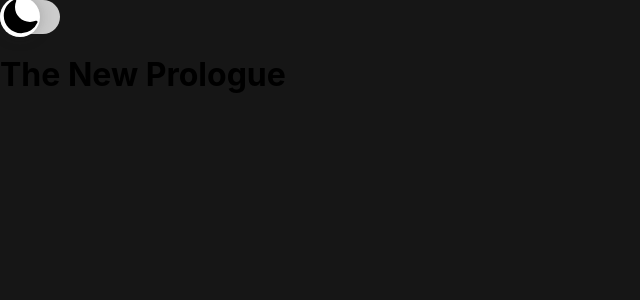
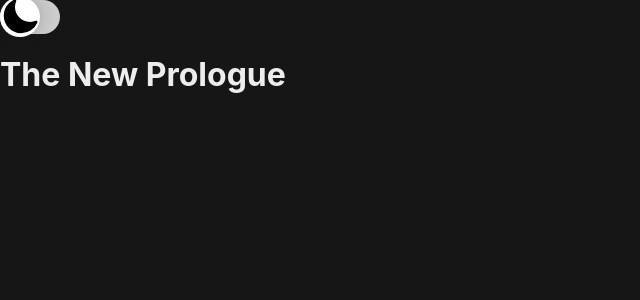
Before and after one commit to dhrleandro/lixlr, a React (Create React App) app: page / in a window 1280 px wide. Shown: the top 300 px of the page, without its empty margins (0-640 px from the left). Built offline with nearby package versions, Linux system fonts and the light colour scheme.

Commit message:
Text component

```diff
--- a/src/App.tsx
+++ b/src/App.tsx
@@ -2,6 +2,7 @@ import React from "react";
 import { ThemeContext } from "./context/ThemeContext";
 import Container from "./components/Container";
 import ThemeSwitcher from "./components/ThemeSwitcher";
+import Text from "./components/Text";
 
 function App() {
 
@@ -19,7 +20,7 @@ function App() {
   return (
     <Container className={`App ${theme}`}>
       <ThemeSwitcher />
-      <h1>The New Prologue</h1>
+      <Text><h1>The New Prologue</h1></Text>
     </Container>
   );
 }
--- /dev/null
+++ b/src/components/Text.tsx
@@ -0,0 +1,16 @@
+import React from "react";
+
+interface ContainerProps {
+  children?: React.ReactNode;
+}
+
+function Text(props: ContainerProps) {
+
+  return (
+    <div style={{color: 'var(--high-contrast-text)'}}>
+      {props.children}
+    </div>
+  );
+}
+
+export default Text;
```
